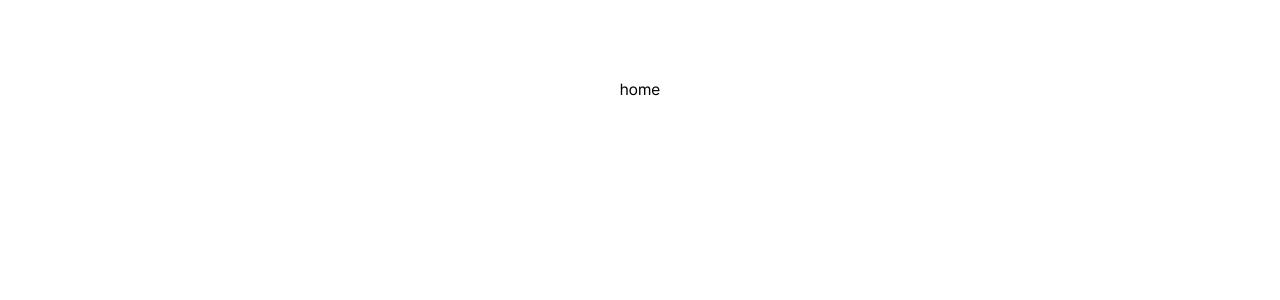
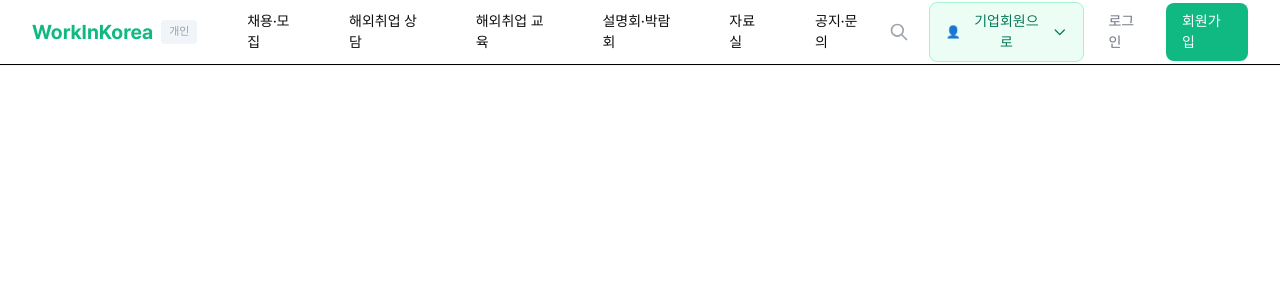
Before and after one commit to Workinkorea/workinkorea-client, a Next.js app: page / in a window 1280 px wide. Shown: the top 300 px of the page. Built offline with nearby package versions, Linux system fonts and the light colour scheme.

Commit message:
feat: Header UI 추가

```diff
--- a/src/app/business-signup/layout.tsx
+++ b/src/app/business-signup/layout.tsx
@@ -1,9 +1,10 @@
+import { ReactNode } from 'react';
 import Layout from '@/components/layout/Layout';
 
 export default function BusinessSignupLayout({
   children,
 }: {
-  children: React.ReactNode;
+  children: ReactNode;
 }) {
   return (
     <Layout>
--- a/src/app/layout.tsx
+++ b/src/app/layout.tsx
@@ -1,4 +1,5 @@
 import type { Metadata } from "next";
+import { ReactNode } from "react";
 import { pretendard } from "@/lib/fonts";
 import "./globals.css";
 import ReactQueryProvider from "@/lib/providers/QueryProvider";
@@ -12,7 +13,7 @@ export const metadata: Metadata = {
 export default function RootLayout({
   children,
 }: Readonly<{
-  children: React.ReactNode;
+  children: ReactNode;
 }>) {
   return (
     <html lang="ko" className={pretendard.variable}>
--- a/src/app/page.tsx
+++ b/src/app/page.tsx
@@ -1,8 +1,19 @@
+'use client';
+
+import { useState } from 'react';
+import Header from "@/components/layout/Header";
+import Layout from "@/components/layout/Layout";
 
 export default function Home() {
+  const [headerType, setHeaderType] = useState<'homepage' | 'individual'>('homepage');
+
+  const handleToggleType = () => {
+    setHeaderType(prev => prev === 'homepage' ? 'individual' : 'homepage');
+  };
+
   return (
-    <div className="font-sans grid grid-rows-[20px_1fr_20px] items-center justify-items-center min-h-screen p-8 pb-20 gap-16 sm:p-20">
-      home
-    </div>
+    <Layout>
+      <Header type={headerType} onToggleType={handleToggleType} />
+    </Layout>
   );
 }
--- a/src/components/business-login/BusinessLoginForm.tsx
+++ b/src/components/business-login/BusinessLoginForm.tsx
@@ -277,7 +277,7 @@ export default function BusinessLoginForm() {
               className={`w-full py-3 px-4 rounded-lg font-medium text-sm transition-colors ${
                 formState.isLoading || !isFormValid
                   ? 'bg-gray-300 cursor-not-allowed text-white'
-                  : 'bg-primary-400 text-white hover:bg-primary-500 cursor-pointer'
+                  : 'bg-primary-300 text-white hover:bg-primary-400 cursor-pointer'
               }`}
               whileTap={isFormValid && !formState.isLoading ? { scale: 0.98 } : {}}
             >
@@ -287,7 +287,7 @@ export default function BusinessLoginForm() {
             <motion.button
               type="button"
               onClick={() => router.push('/business-signup/step1')}
-              className="w-full py-3 px-4 border border-primary-500 text-primary-500 rounded-lg font-medium text-sm hover:bg-primary-600 hover:text-white transition-colors cursor-pointer"
+              className="w-full py-3 px-4 border border-primary-300 text-primary-300 rounded-lg font-medium text-sm hover:bg-primary-300 hover:text-white transition-colors cursor-pointer"
               whileTap={{ scale: 0.98 }}
             >
               회원가입
--- a/src/components/business-signup/BusinessSignupStep1.tsx
+++ b/src/components/business-signup/BusinessSignupStep1.tsx
@@ -368,7 +368,7 @@ export default function BusinessSignupStep1({
             disabled={!isRequiredAgreementsChecked}
             className={`flex-1 py-4 rounded-xl font-semibold text-white transition-all duration-300 ${
               isRequiredAgreementsChecked
-                ? 'bg-primary-400 hover:bg-primary-400/90 shadow-lg cursor-pointer'
+                ? 'bg-primary-300 hover:bg-primary-400 shadow-lg cursor-pointer'
                 : 'bg-gray-300 cursor-not-allowed'
             }`}
             whileTap={{ scale: isRequiredAgreementsChecked ? 0.98 : 1 }}
--- a/src/components/business-signup/BusinessSignupStep2.tsx
+++ b/src/components/business-signup/BusinessSignupStep2.tsx
@@ -308,7 +308,7 @@ export default function BusinessSignupStep2({
                         field.value && isValidBusinessNumber(field.value)
                           ? formState.isBusinessNumberVerified
                             ? 'bg-gray-100 text-gray-400 cursor-not-allowed'
-                            : 'bg-primary-400 text-white hover:bg-primary-500 cursor-pointer'
+                            : 'bg-primary-300 text-white hover:bg-primary-400 cursor-pointer'
                           : 'bg-gray-100 text-gray-400 cursor-not-allowed'
                       }`}
                       whileTap={field.value && isValidBusinessNumber(field.value) && !formState.isBusinessNumberVerified ? { scale: 0.95 } : {}}
@@ -528,7 +528,7 @@ export default function BusinessSignupStep2({
                 disabled={!isFormValid}
                 className={`w-full py-3 px-4 rounded-lg font-medium text-sm transition-colors ${
                   isFormValid
-                    ? 'bg-primary-400 text-white hover:bg-primary-500 cursor-pointer'
+                    ? 'bg-primary-300 text-white hover:bg-primary-400 cursor-pointer'
                     : 'bg-gray-200 text-gray-400 cursor-not-allowed'
                 }`}
                 whileTap={isFormValid ? { scale: 0.98 } : {}}
--- /dev/null
+++ b/src/components/layout/Header.tsx
@@ -0,0 +1,150 @@
+import React from 'react';
+import Link from 'next/link';
+
+interface HeaderProps {
+  type: 'homepage' | 'individual';
+  onToggleType: () => void;
+}
+
+const Header = ({ type, onToggleType }: HeaderProps) => {
+  const getNavigationItems = () => {
+    if (type === 'homepage') {
+      return [
+        { name: '채용·모집', href: '/jobs' },
+        { name: '해외취업 상담', href: '/consulting' },
+        { name: '해외취업 교육', href: '/education' },
+        { name: '설명회·박람회', href: '/events' },
+        { name: '자료실', href: '/resources' },
+        { name: '공지·문의', href: '/support' }
+      ];
+    } else {
+      return [
+        { name: '인재채용', href: '/company/recruitment' },
+        { name: '채용공고 관리', href: '/company/jobs' },
+        { name: '지원자 관리', href: '/company/applicants' },
+        { name: '기업정보 관리', href: '/company/profile' },
+        { name: '고객지원', href: '/company/support' },
+        { name: '공지사항', href: '/company/notices' }
+      ];
+    }
+  };
+
+  const navigationItems = getNavigationItems();
+
+  return (
+    <header className="w-full bg-color-background-default border-b border-color-line-400 shadow-normal">
+      <div className="max-w-7xl mx-auto px-4 sm:px-6 lg:px-8">
+        <div className="flex items-center justify-between h-16">
+          <div className="flex items-center">
+            <div className="flex-shrink-0">
+              <Link href="/" className="flex items-center">
+                <span className="text-title-3 font-bold text-primary-500">
+                  WorkInKorea
+                </span>
+                <span className="ml-2 text-caption-2 text-label-500 bg-component-alternative px-2 py-1 rounded">
+                  {type === 'homepage' ? '개인' : '기업'}
+                </span>
+              </Link>
+            </div>
+          </div>
+
+          <nav className="hidden md:block">
+            <div className="ml-10 flex items-baseline space-x-6">
+              {navigationItems.map((item) => (
+                <Link
+                  key={item.name}
+                  href={item.href}
+                  className="text-label-900 hover:text-primary-500 px-3 py-2 text-body-3 font-medium transition-colors"
+                >
+                  {item.name}
+                </Link>
+              ))}
+            </div>
+          </nav>
+
+          <div className="flex items-center space-x-3">
+            <button className="p-2 text-label-500 hover:text-label-700 transition-colors">
+              <svg className="h-5 w-5" fill="none" stroke="currentColor" viewBox="0 0 24 24">
+                <path strokeLinecap="round" strokeLinejoin="round" strokeWidth="2" d="M21 21l-6-6m2-5a7 7 0 11-14 0 7 7 0 0114 0z" />
+              </svg>
+            </button>
+
+            <div className="relative">
+              <button
+                onClick={onToggleType}
+                className={`
+                  flex items-center px-4 py-2 rounded-lg text-body-3 font-medium transition-all duration-200
+                  ${type === 'homepage'
+                    ? 'bg-primary-50 text-primary-700 border border-primary-200 hover:bg-primary-100'
+                    : 'bg-secondary-50 text-secondary-700 border border-secondary-200 hover:bg-secondary-100'
+                  }
+                `}
+              >
+                <span className="mr-2 text-caption-1">
+                  {type === 'homepage' ? '👤' : '🏢'}
+                </span>
+                {type === 'homepage' ? '기업회원으로' : '개인회원으로'}
+                <svg
+                  className="ml-2 h-4 w-4 transition-transform duration-200"
+                  fill="none"
+                  stroke="currentColor"
+                  viewBox="0 0 24 24"
+                >
+                  <path strokeLinecap="round" strokeLinejoin="round" strokeWidth="2" d="M19 9l-7 7-7-7" />
+                </svg>
+              </button>
+            </div>
+
+            {type === 'homepage' ? (
+              <div className="flex items-center space-x-2">
+                <Link
+                  href="/login"
+                  className="text-label-700 hover:text-primary-500 px-3 py-2 text-body-3 font-medium transition-colors"
+                >
+                  로그인
+                </Link>
+                <Link
+                  href="/signup"
+                  className="bg-primary-500 hover:bg-primary-600 text-white px-4 py-2 rounded-lg text-body-3 font-medium transition-colors shadow-normal"
+                >
+                  회원가입
+                </Link>
+              </div>
+            ) : (
+              <div className="flex items-center space-x-2">
+                <Link
+                  href="/company/login"
+                  className="text-label-700 hover:text-secondary-500 px-3 py-2 text-body-3 font-medium transition-colors"
+                >
+                  기업 로그인
+                </Link>
+                <Link
+                  href="/company/signup"
+                  className="bg-secondary-500 hover:bg-secondary-600 text-white px-4 py-2 rounded-lg text-body-3 font-medium transition-colors shadow-normal"
+                >
+                  기업 회원가입
+                </Link>
+              </div>
+            )}
+          </div>
+        </div>
+      </div>
+
+      <div className="md:hidden">
+        <div className="px-2 pt-2 pb-3 space-y-1 bg-background-alternative">
+          {navigationItems.map((item) => (
+            <Link
+              key={item.name}
+              href={item.href}
+              className="text-label-900 hover:text-primary-500 block px-3 py-2 text-body-2 font-medium transition-colors"
+            >
+              {item.name}
+            </Link>
+          ))}
+        </div>
+      </div>
+    </header>
+  );
+};
+
+export default Header;
--- /dev/null
+++ b/src/components/layout/IndividualHeader.tsx
@@ -0,0 +1,68 @@
+import React from 'react';
+import Image from 'next/image';
+import Link from 'next/link';
+
+const IndividualHeader = () => {
+
+  const navigationItems = [
+    { label: '채용·모집', href: '/jobs' },
+    { label: '해외취업 상담', href: '/consulting' },
+    { label: '해외취업 교육', href: '/education' },
+    { label: '설명회·박람회', href: '/events' },
+    { label: '사후지원센터', href: '/support' },
+    { label: '자료실', href: '/resources' },
+    { label: '공지·문의', href: '/notice' }
+  ];
+
+  return (
+    <header className="w-full bg-white border-b border-gray-200">
+      <div className="max-w-7xl mx-auto px-4 sm:px-6 lg:px-8">
+        <div className="flex items-center justify-between h-16">
+          <div className="flex items-center">
+            <div className="flex-shrink-0">
+              <Image
+                src="/logo.png"
+                alt="WORLDJOB+"
+                width={120}
+                height={40}
+                className="h-8 w-auto"
+              />
+            </div>
+          </div>
+
+          <nav className="hidden md:block">
+            <div className="ml-10 flex items-baseline space-x-8">
+              {navigationItems.map((item) => (
+                <Link
+                  key={item.label}
+                  href={item.href}
+                  className="text-gray-900 hover:text-blue-600 px-3 py-2 text-sm font-medium transition-colors"
+                >
+                  {item.label}
+                </Link>
+              ))}
+            </div>
+          </nav>
+
+          <div className="flex items-center space-x-4">
+            <button className="p-2 text-gray-400 hover:text-gray-600">
+              <svg className="h-5 w-5" fill="none" stroke="currentColor" viewBox="0 0 24 24">
+                <path strokeLinecap="round" strokeLinejoin="round" strokeWidth="2" d="M21 21l-6-6m2-5a7 7 0 11-14 0 7 7 0 0114 0z" />
+              </svg>
+            </button>
+
+            <button className="border border-gray-300 text-gray-700 px-4 py-2 rounded text-sm hover:bg-gray-50">
+              개인회원
+            </button>
+
+            <button className="bg-primary-300 text-white px-4 py-2 rounded text-sm hover:bg-primary-400">
+              사업소개
+            </button>
+          </div>
+        </div>
+      </div>
+    </header>
+  );
+};
+
+export default IndividualHeader;
--- a/src/components/ui/Input.tsx
+++ b/src/components/ui/Input.tsx
@@ -1,14 +1,14 @@
-import React, { forwardRef } from 'react';
+import React, { forwardRef, InputHTMLAttributes, ReactNode } from 'react';
 import { Eye, EyeOff } from 'lucide-react';
 import { cn } from '@/lib/utils/utils';
 
-export interface InputProps extends React.InputHTMLAttributes<HTMLInputElement> {
+export interface InputProps extends InputHTMLAttributes<HTMLInputElement> {
   variant?: 'default' | 'password';
   error?: boolean;
   success?: boolean;
   showPassword?: boolean;
   onTogglePassword?: () => void;
-  rightElement?: React.ReactNode;
+  rightElement?: ReactNode;
 }
 
 const Input = forwardRef<HTMLInputElement, InputProps>(
--- a/src/lib/providers/QueryProvider.tsx
+++ b/src/lib/providers/QueryProvider.tsx
@@ -3,11 +3,11 @@
 import { QueryClient, QueryClientProvider } from '@tanstack/react-query';
 import { ReactQueryDevtools } from '@tanstack/react-query-devtools';
 import { AxiosError } from 'axios';
-import React, { useState } from 'react';
+import React, { ReactNode, useState } from 'react';
 import { getErrorByCode } from '../utils/getErrorByCode';
 
 interface ReactQueryProviderProps {
-  children: React.ReactNode;
+  children: ReactNode;
   showDevTools?: boolean;
 }
 
```
Also changed, not shown: src/components/layout/Layout.tsx (+4 -3 lines).
